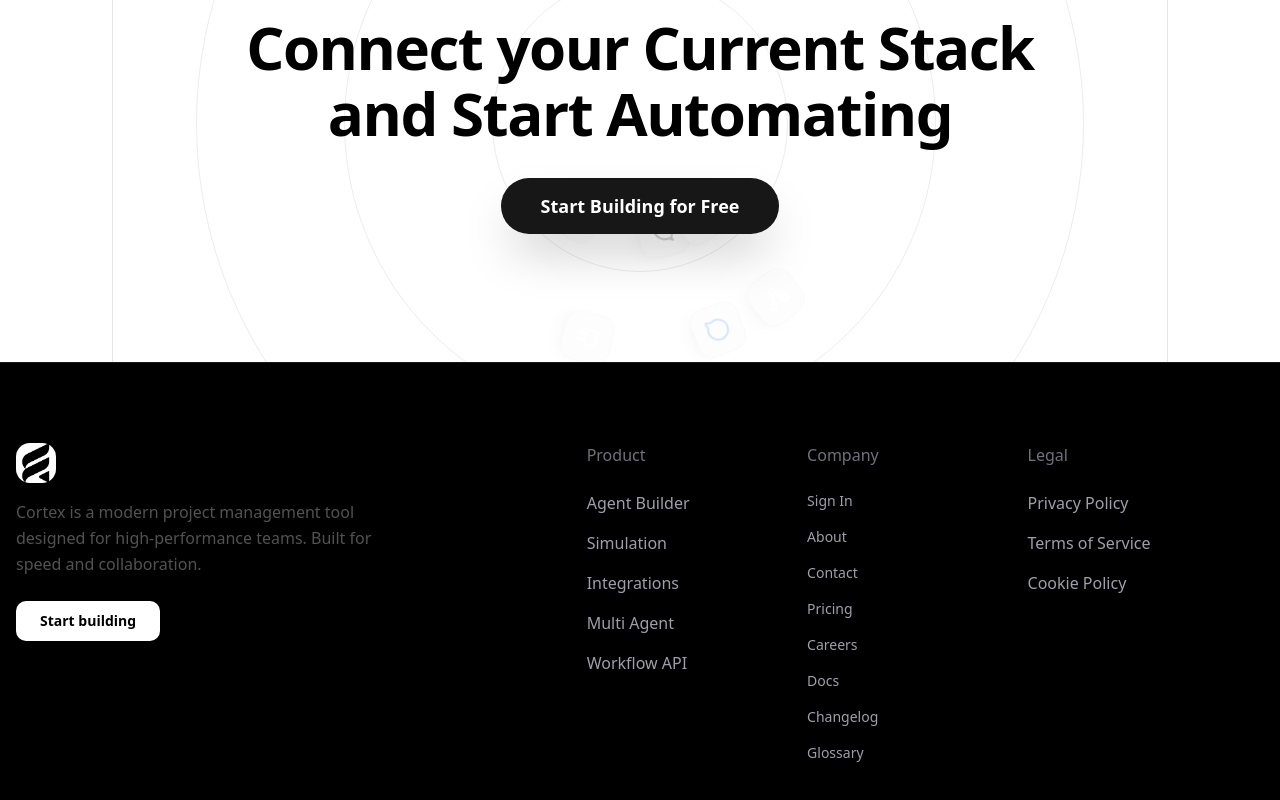
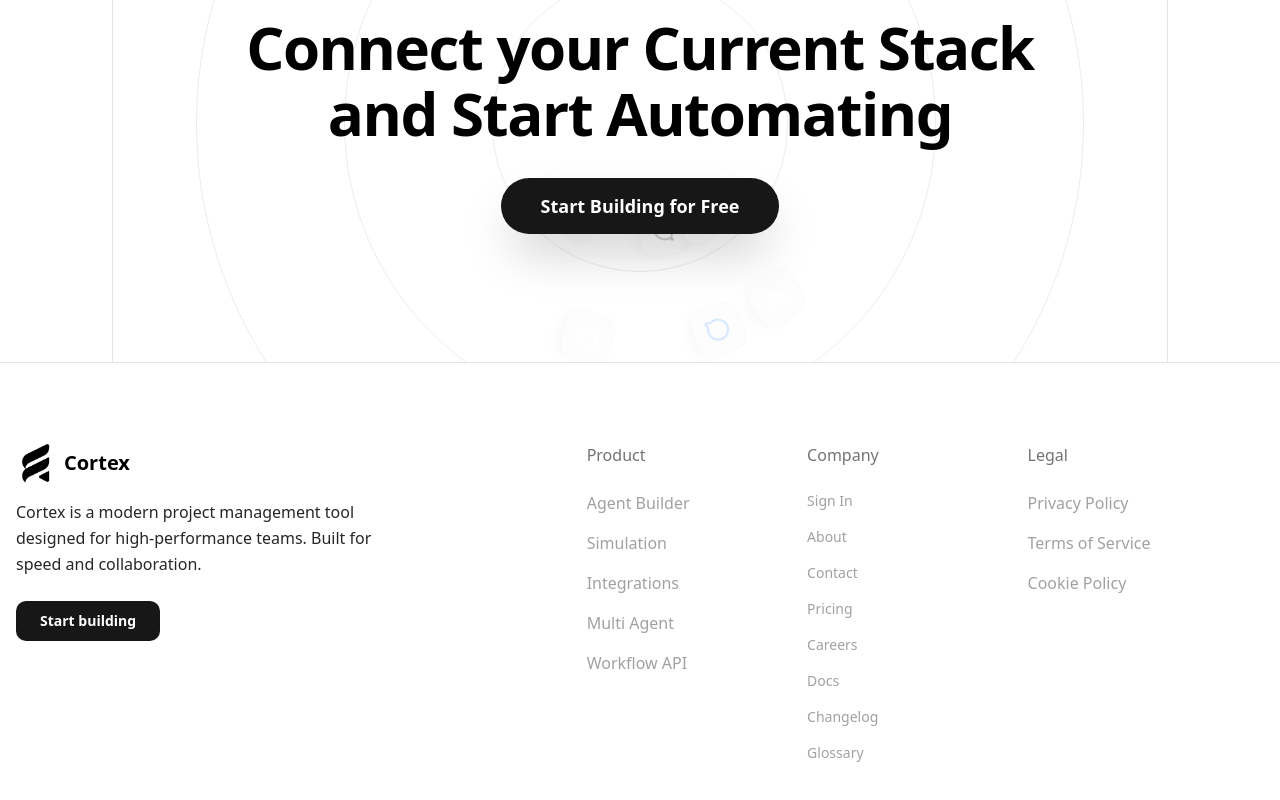
Before and after one commit to Dhruv7Tripathi/Cortex, a Next.js app: page / in a window 1280 px wide. Shown: the part 5546-6346 px from the top of the page. Built offline with nearby package versions, Linux system fonts and the light colour scheme.

Commit message:
feat: update styling in CTA, FAQ, and Footer components for improved visual consistency and user experience

```diff
--- a/components/cta.tsx
+++ b/components/cta.tsx
@@ -17,7 +17,7 @@ const icons = [
 
 export default function CTASection() {
   return (
-    <section className="dark:bg-black bg-white border-t border-neutral-100 dark:border-neutral-900 py-32 relative overflow-hidden flex flex-col items-center justify-center">
+    <section className="dark:bg-black bg-white border-t border-neutral-300 dark:border-neutral-900 py-32 relative overflow-hidden flex flex-col items-center justify-center">
       {/* Orbital background */}
       <div className="absolute inset-0 flex items-center justify-center opacity-20">
         <div className="relative w-full aspect-square max-w-4xl flex items-center justify-center">
--- a/components/faq-section.tsx
+++ b/components/faq-section.tsx
@@ -33,7 +33,7 @@ export default function FAQ() {
                 <AccordionItem
                   key={index}
                   value={`item-${index}`}
-                  className="border border-border rounded-lg px-4 sm:px-6 "
+                  className="border border-border  px-4 sm:px-6 "
                 >
                   <AccordionTrigger className="text-left text-sm sm:text-base md:text-lg font-medium hover:no-underline py-4 sm:py-5 md:py-6">
                     {faq.question}
--- a/components/footer.tsx
+++ b/components/footer.tsx
@@ -3,7 +3,7 @@ import Link from "next/link"
 import Image from "next/image"
 export default function Footer() {
   return (
-    <footer className="bg-black text-white py-20 border-t border-zinc-900">
+    <footer className="bg-white dark:bg-black text-black dark:text-white py-20 border-t border-neutral-200 dark:border-neutral-800">
       <div className="max-w-7xl mx-auto px-4 grid grid-cols-1 md:grid-cols-12 gap-12 md:gap-8">
         {/* Left column: Branding */}
         <div className="md:col-span-4 space-y-6">
@@ -20,11 +20,11 @@ export default function Footer() {
               />
               <h3 className="text-lg sm:text-xl font-bold text-black dark:text-white">Cortex</h3>
             </Link>
-            <p className="text-neutral-600 dark:text-neutral-300 text-sm sm:text-base leading-relaxed">
+            <p className="text-neutral-800 dark:text-neutral-300 text-sm sm:text-base leading-relaxed">
               Cortex is a modern project management tool designed for high-performance teams. Built for speed and collaboration.
             </p>
           </div>
-          <Button className="bg-white text-black hover:bg-zinc-200 rounded-lg px-6 font-semibold">
+          <Button className="dark:bg-neutral-100 bg-neutral-900 text-white dark:text-black hover:bg-neutral-950 dark:hover:bg-neutral-50 rounded-lg px-6 font-semibold">
             Start building
           </Button>
         </div>
@@ -33,11 +33,11 @@ export default function Footer() {
         <div className=" md:col-span-8 ml-24 px-12 grid grid-cols-2 sm:grid-cols-4 md:grid-cols-6 gap-8">
 
           <div className="md:col-span-2 space-y-4">
-            <h4 className="text-zinc-500 font-medium mb-6">Product</h4>
+            <h4 className="text-neutral-500 font-medium mb-6">Product</h4>
             <ul className="space-y-4">
               {["Agent Builder", "Simulation", "Integrations", "Multi Agent", "Workflow API"].map((item) => (
                 <li key={item}>
-                  <a href="#" className="text-zinc-400 hover:text-white transition-colors">
+                  <a href="#" className="text-neutral-400 hover:text-white transition-colors">
                     {item}
                   </a>
                 </li>
@@ -47,11 +47,11 @@ export default function Footer() {
 
           {/* Company column */}
           <div className="md:col-span-2 space-y-4">
-            <h4 className="text-zinc-500 font-medium mb-6">Company</h4>
+            <h4 className="text-neutral-500 font-medium mb-6">Company</h4>
             <ul className="space-y-4 text-sm">
               {["Sign In", "About", "Contact", "Pricing", "Careers", "Docs", "Changelog", "Glossary"].map((item) => (
                 <li key={item}>
-                  <a href="#" className="text-zinc-400 hover:text-white transition-colors">
+                  <a href="#" className="text-neutral-400 hover:text-white transition-colors">
                     {item}
                   </a>
                 </li>
@@ -61,11 +61,11 @@ export default function Footer() {
 
           {/* Legal column */}
           <div className="md:col-span-2 space-y-4">
-            <h4 className="text-zinc-500 font-medium mb-6">Legal</h4>
+            <h4 className="text-neutral-500 font-medium mb-6">Legal</h4>
             <ul className="space-y-4">
               {["Privacy Policy", "Terms of Service", "Cookie Policy"].map((item) => (
                 <li key={item}>
-                  <a href="#" className="text-zinc-400 hover:text-white transition-colors">
+                  <a href="#" className="text-neutral-400 hover:text-white transition-colors">
                     {item}
                   </a>
                 </li>
```
